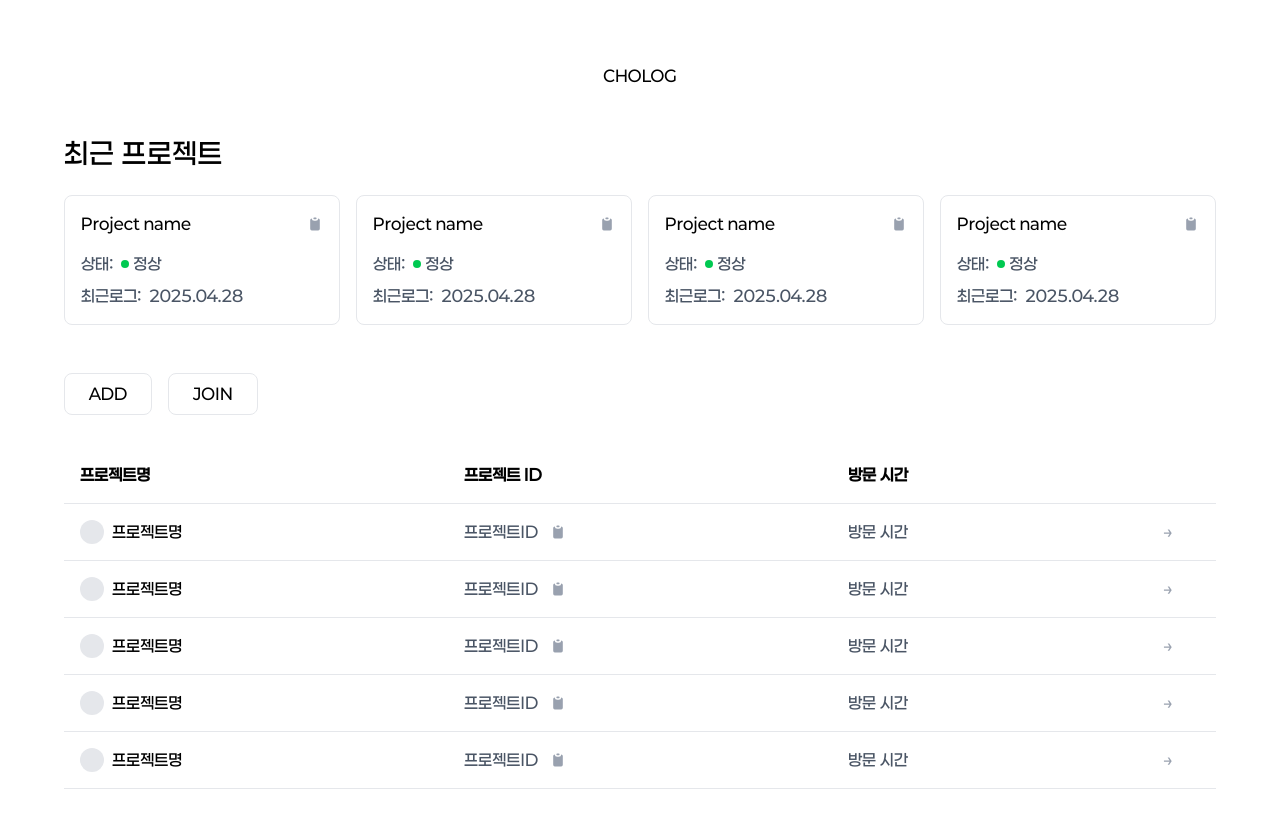
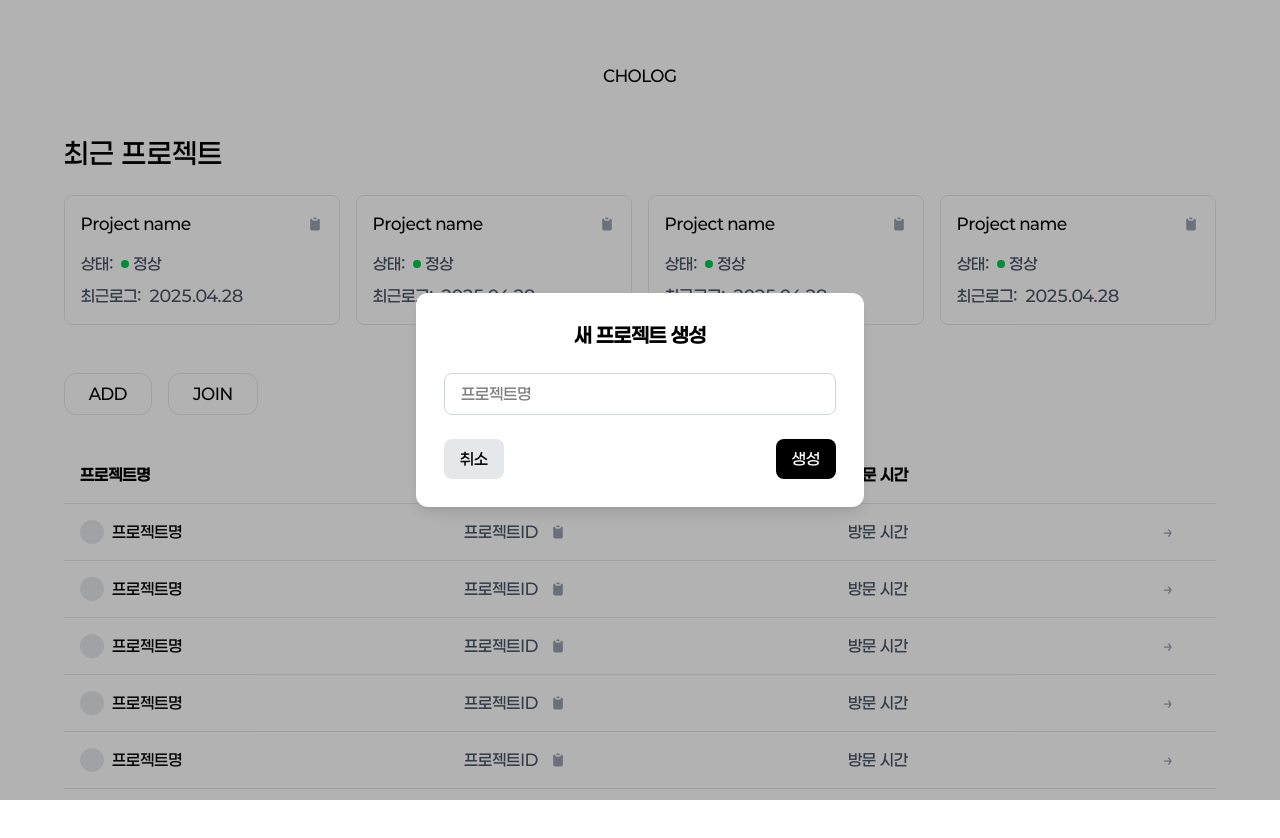
Before and after one commit to SIM-GYUBIN/CHOLOG, a React (Vite) app in the folder frontend/cholog/: page /projectList in a window 1280 px wide. Both pictures are taken after a click on the button "ADD". Shown: the top 838 px of the page. Built offline with nearby package versions, Linux system fonts and the light colour scheme.

Commit message:
feat: 프로젝트생성및참여 모달 제작
- 모달 제작
- 기능 연결X
S12P31B207-73

```diff
--- a/frontend/cholog/src/pages/ProjectListPage.tsx
+++ b/frontend/cholog/src/pages/ProjectListPage.tsx
@@ -1,6 +1,11 @@
-import ProjectCard from '../components/projectCard';
+import { useState } from "react";
+import ProjectCard from "../components/projectCard";
 
 const ProjectListPage = () => {
+  const [showModal, setShowModal] = useState(false);
+  const [modalType, setModalType] = useState<"add" | "join" | null>(null);
+  const [inputValue, setInputValue] = useState("");
+
   // 임시 프로젝트 데이터
   const recentProjects = [
     { name: "Project name", status: "정상", lastLog: "2025.04.28" },
@@ -19,6 +24,26 @@ const ProjectListPage = () => {
 
   const handleCopy = (text: string) => {
     navigator.clipboard.writeText(text);
+  };
+
+  const openModal = (type: "add" | "join") => {
+    setModalType(type);
+    setShowModal(true);
+    setInputValue("");
+  };
+
+  const closeModal = () => {
+    setShowModal(false);
+    setModalType(null);
+  };
+
+  const handleSubmit = () => {
+    if (modalType === "add") {
+      console.log("프로젝트 생성:", inputValue);
+    } else if (modalType === "join") {
+      console.log("프로젝트 참가:", inputValue);
+    }
+    closeModal();
   };
 
   return (
@@ -45,10 +70,16 @@ const ProjectListPage = () => {
 
       {/* ADD, JOIN 버튼 섹션 */}
       <div className="flex justify-start gap-4 mb-8">
-        <button className="px-6 py-2 bg-white text-black border border-gray-200 rounded-lg hover:bg-gray-50 transition-colors font-paperlogy5">
+        <button
+          onClick={() => openModal("add")}
+          className="px-6 py-2 bg-white text-black border border-gray-200 rounded-xl hover:bg-gray-50 transition-colors font-paperlogy5"
+        >
           ADD
         </button>
-        <button className="px-6 py-2 bg-white text-black border border-gray-200 rounded-lg hover:bg-gray-50 transition-colors font-paperlogy5">
+        <button
+          onClick={() => openModal("join")}
+          className="px-6 py-2 bg-white text-black border border-gray-200 rounded-xl hover:bg-gray-50 transition-colors font-paperlogy5"
+        >
           JOIN
         </button>
       </div>
@@ -109,6 +140,37 @@ const ProjectListPage = () => {
           </tbody>
         </table>
       </section>
+      {/* 모달 */}
+      {showModal && (
+        <div className="fixed inset-0 bg-black/30 flex items-center justify-center z-50">
+          <div className="bg-white rounded-xl p-7 w-[90%] max-w-md shadow-lg">
+            <h2 className="text-xl font-semibold mb-6">
+              {modalType === "add" ? "새 프로젝트 생성" : "프로젝트 참가"}
+            </h2>
+            <input
+              type="text"
+              value={inputValue}
+              onChange={(e) => setInputValue(e.target.value)}
+              placeholder={modalType === "add" ? "프로젝트명" : "프로젝트 ID"}
+              className="w-full border border-gray-300 rounded-lg px-4 py-2 mb-6"
+            />
+            <div className="flex justify-between">
+              <button
+                onClick={closeModal}
+                className="px-4 py-2 bg-gray-200 rounded-lg hover:bg-gray-300"
+              >
+                취소
+              </button>
+              <button
+                onClick={handleSubmit}
+                className="px-4 py-2 bg-black text-white rounded-lg hover:bg-gray-800"
+              >
+                {modalType === "add" ? "생성" : "참가"}
+              </button>
+            </div>
+          </div>
+        </div>
+      )}
     </div>
   );
 };
```
